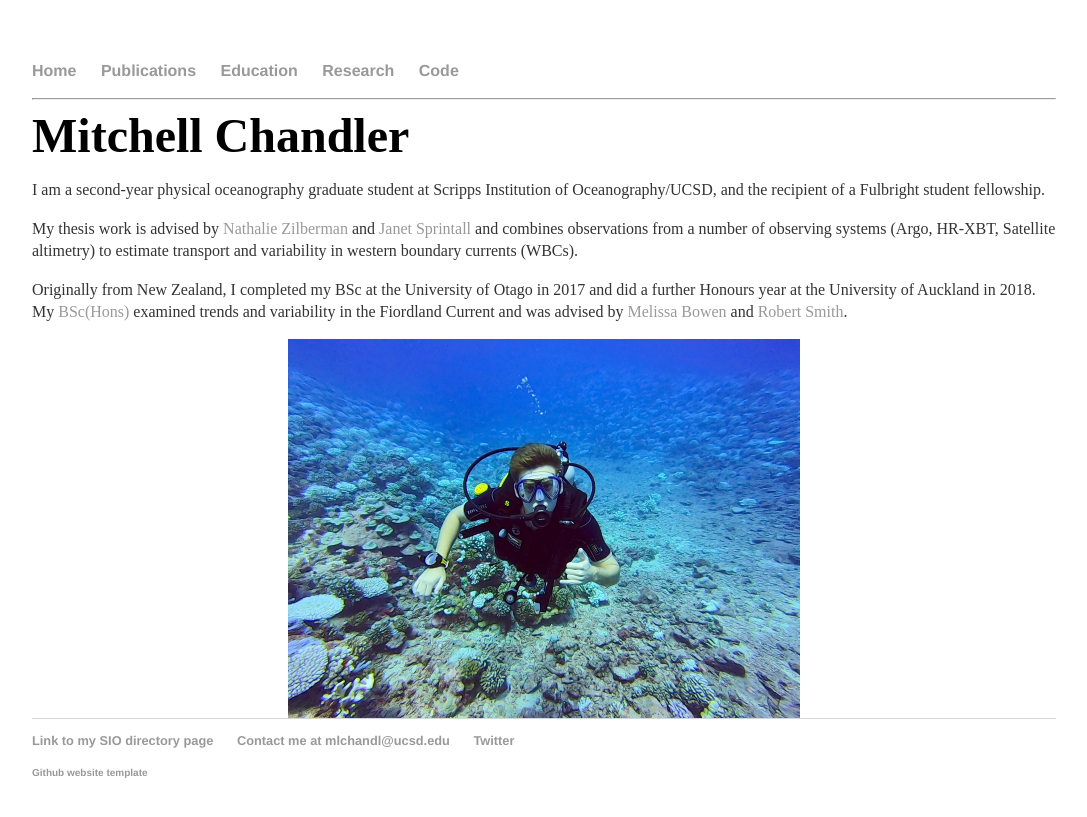
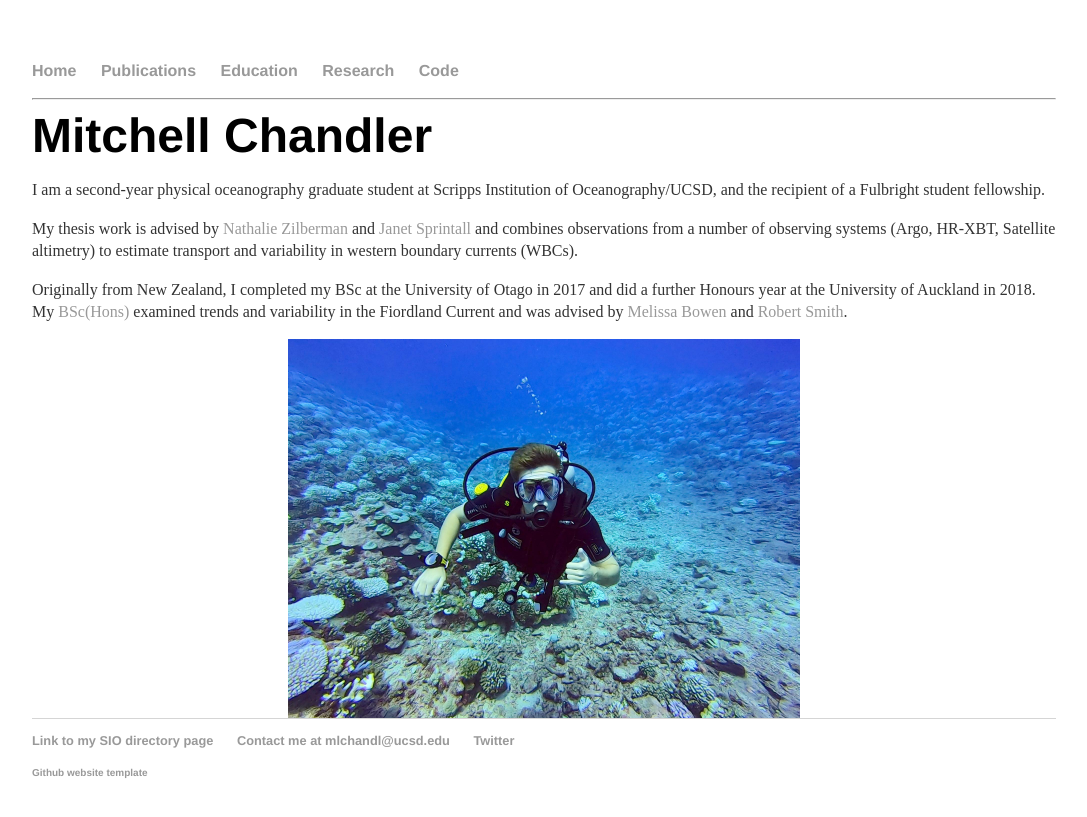
Before and after one commit to mlchandler/mlchandler.github.io, a Jekyll site: the page built from index.html, in a window 1280 px wide. Shown: the top 817 px of the page, without its empty margins (96-1183 px from the left). Built offline with Jekyll 4.4.1, drawn with Linux system fonts in a browser that asks for light colours.

Commit message:
Update main.css

```diff
--- a/css/main.css
+++ b/css/main.css
@@ -5,7 +5,7 @@ a:hover { text-decoration: underline; }
 
 p, ul { font-size: 1em; line-height: 1.4em; color: #333; padding: 0px; }
 
-h1, h2{ font-family: 'Sans-Serif'; padding: 0px; margin: 0px; }
+h1, h2{ font-family: 'Helvetica', 'Arial'; padding: 0px; margin: 0px; }
 
 h1 { font-size: 3em; }
 h2 { font-size: 2em; }
```
